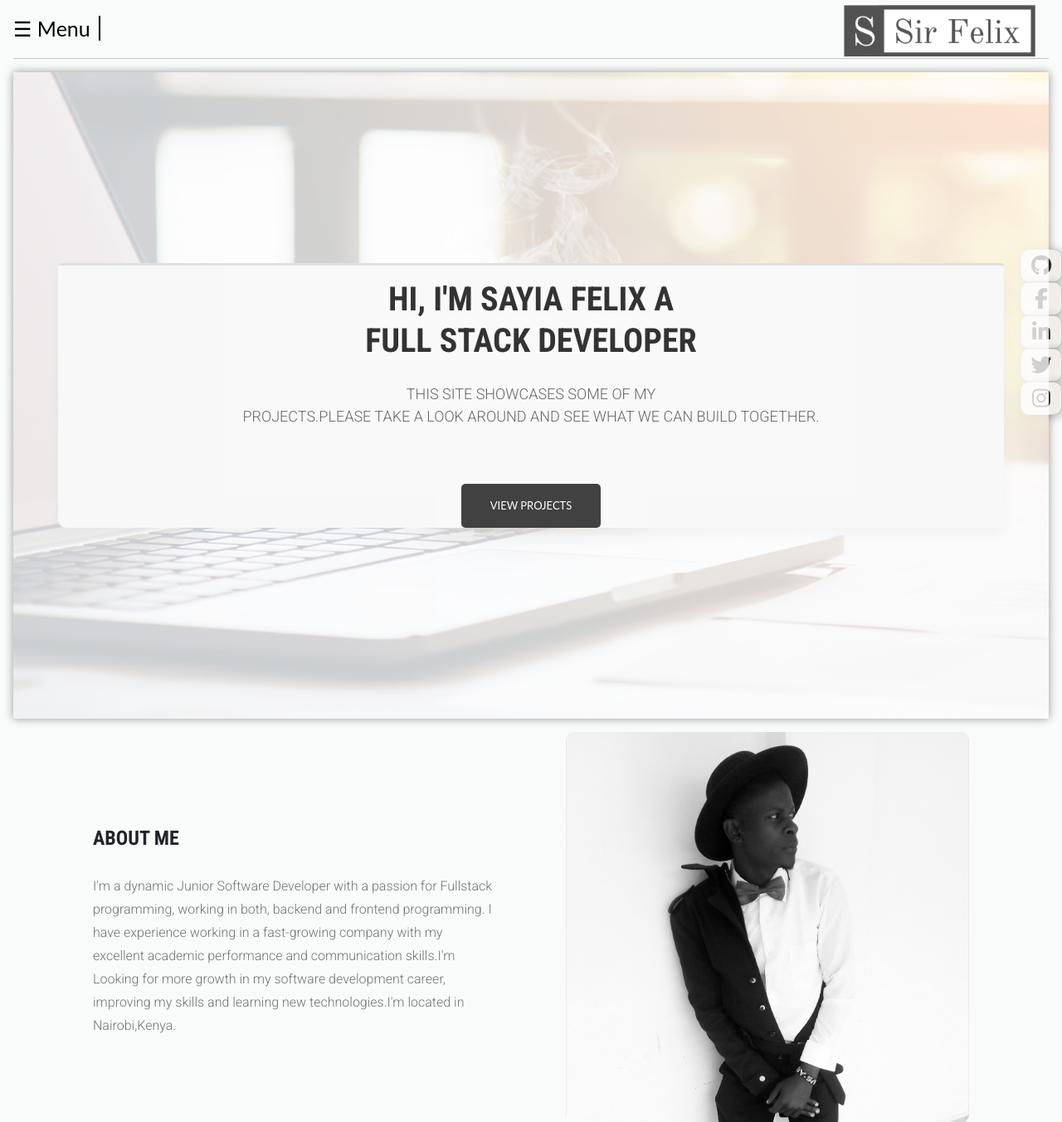
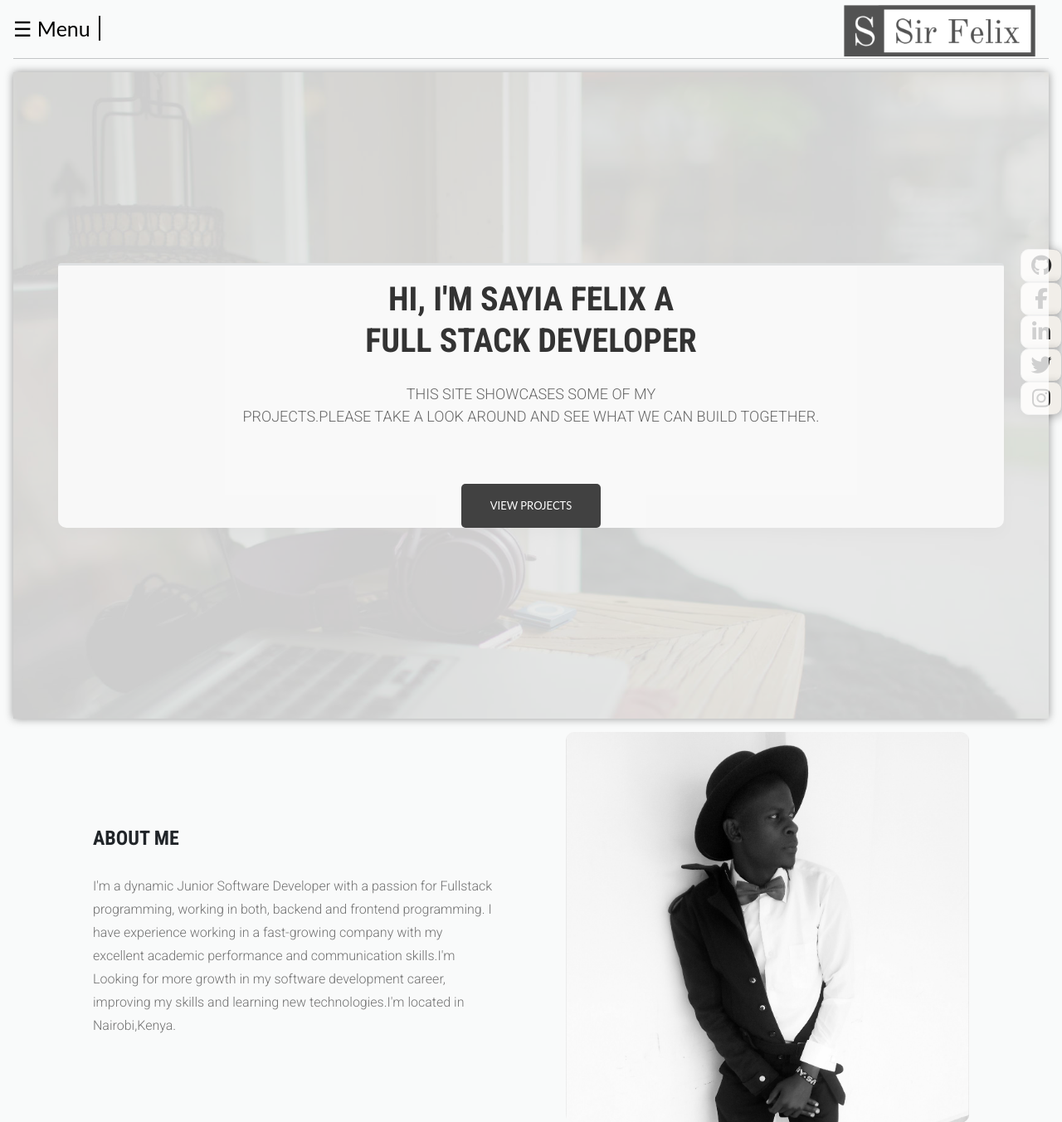
Before and after one commit to SayiaFelix/Sir_Felix_Portfolio, a Django app: page / in a window 1280 px wide. Shown: the top 1352 px of the page at 83% size. Run offline with Django 3.2, Linux system fonts and the light colour scheme; data that the repository does not hold is empty; some libraries are stand-ins or nearby versions; some web fonts are replaced.

```diff
--- a/static/css/portfolio.css
+++ b/static/css/portfolio.css
@@ -143,7 +143,7 @@ ul li {
 /*=== MEDIA QUERY ===*/
 
 #hero-area {
-    background: url("../images/slider.jpg") no-repeat 50%;
+    background: url("../images/bgg1.jpg") no-repeat 50%;
     background-size: cover;
     background-attachment: fixed;
     padding: 230px 0;
```
